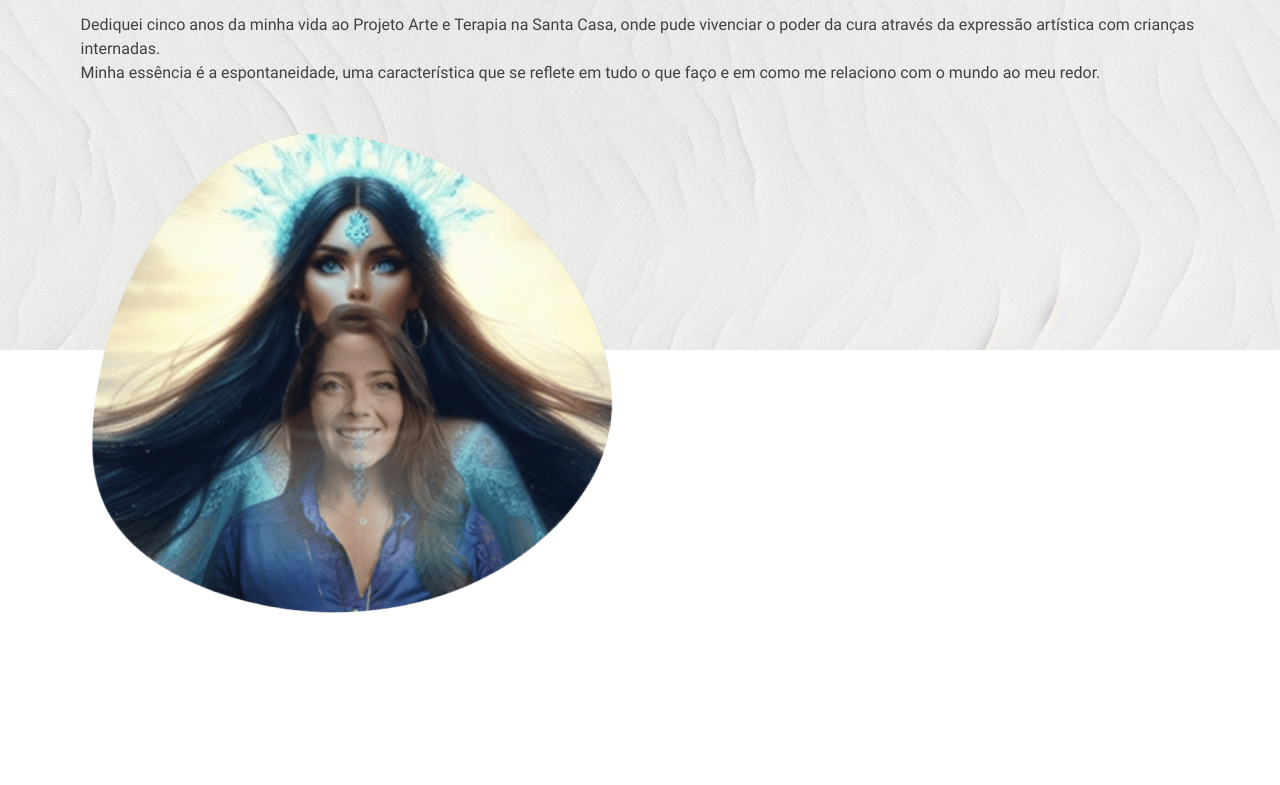
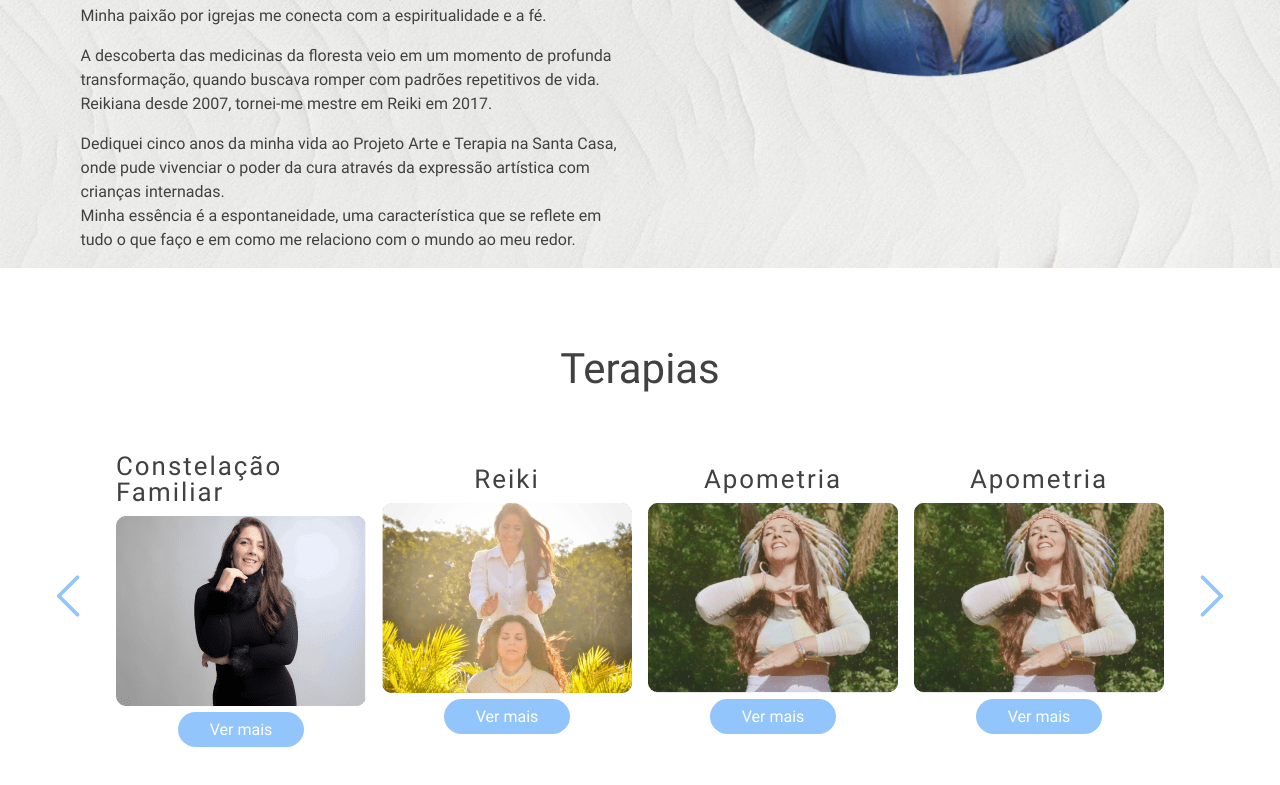
Before and after one commit to Thatystober/ativadoradaluz, a plain HTML site: page index.html in a window 1280 px wide. Shown: the part 1261-2046 px from the top of the page. Before the commit the page ends 1892 px from the top, so only its background shows below. Drawn offline with Linux system fonts and the light colour scheme; files that its build step writes are made by us from their sources.

Commit message:
feat: add new section

```diff
--- a/assets/css/style.css
+++ b/assets/css/style.css
@@ -3,11 +3,23 @@
   --white: #ffffff;
   --blue: #93C5FD;
 
-  --box-shadow: 0px 4px 10px 0px #f2f2f2;
+  --box-shadow: 0px 4px 10px 0px #dcdcdc;
 }
 
 p{
   line-height: 150%;
+}
+
+.button-default{
+  margin-top: 1rem;
+}
+
+.button-default a{
+  padding: .5rem 2rem;
+  text-decoration: none;
+  background: var(--blue);
+  border-radius: 20px;
+  color: var(--white);
 }
 
 .container {
@@ -71,6 +83,10 @@ picture {
   position: relative;
 }
 
+.title-xl{
+  font-size: 2.618rem;
+}
+
 section.banner{
   line-height: 0;
   height: 600px;
@@ -115,7 +131,7 @@ section.intro-therapies{
   display: flex;
   align-items: flex-end;
   position: absolute;
-  top: 30rem;
+  top: 24rem;
   z-index: 9;
   left: 0;
   right: 0;
@@ -159,7 +175,6 @@ section.intro-therapies .intro p{
 }
 
 section.about-me{
-  height: 900px;
   position: relative;
 }
 
@@ -172,35 +187,57 @@ section.about-me img.background-about{
   z-index: -1;
 }
 
-section.about-me .container > div{
+section.about-me .container{
   display: flex;
-  gap: 1rem;
+  gap: 4rem;
   align-items: center;
-  padding-top: 15%;
-}
-
-section.about-me .details{
-  display: flex;
-  flex-direction: column;
-  gap: 1.563rem;
 }
 
 section.about-me .details h1{
-  font-size: 2.618rem;
   color: var(--blue);
+  margin-bottom: 1.5rem;
 }
 
 section.about-me .details p{
   margin-bottom: 1rem;
 }
 
-section.about-me .container > div img{
+section.about-me .container img{
   width: 100%;
-  max-width: 550px;
+  max-width: 500px;
 }
 
+section.list-therapies h1.title-xl{
+  font-weight: bold;
+  text-align: center;
+}
 
+section.list-therapies{
+  margin: 5rem 0;
+}
 
+section.list-therapies .card h1{
+  letter-spacing: 2px;
+  font-size: 1.618rem;
+  font-weight: bold;
+  margin-bottom: 10px;
+}
+
+section.list-therapies .card{
+  max-width: 300px;
+  width: 100%;
+  display: flex;
+  flex-direction: column;
+  justify-content: center;
+  align-items: center;
+}
+
+section.list-therapies .cards{
+  display: flex;
+  justify-content: center;
+  margin-top: 4rem;
+  gap: 1rem;
+}
 
 @media screen and (min-width: 320px) {
   .container{
@@ -230,9 +267,28 @@ section.about-me .container > div img{
     margin: 0;
     border-color: transparent;
   }
+}
 
-  section.about-me .container > div{
-    flex-wrap: wrap ;
+@media screen and (max-width: 576px) {
+  section.intro-therapies .intro p,
+  section.about-me .container .details p{
+    font-size: .875rem;
+  }
+
+  section.intro-therapies .intro .title{
+    font-size: 1rem;
+  }
+
+  section.intro-therapies .container > div{
+    padding: 2rem;
+  }
+
+
+}
+
+@media screen and (max-width: 768px) {
+  section.about-me .container .details{
+    margin-top: 18rem;
   }
 }
 
@@ -275,6 +331,13 @@ section.about-me .container > div img{
     width: 0;
   }
 
+  section.intro-therapies{
+    top: 26rem;
+  }
+
+  section.about-me .container .details{
+    margin-top: 6rem;
+  }
 }
 
 @media screen and (min-width: 992px) {
@@ -285,5 +348,12 @@ section.about-me .container > div img{
   section.banner .title {
     padding-top: 20%;
   }
+}
 
+@media screen and (max-width: 1150px){
+  section.about-me .container{
+    flex-wrap: wrap ;
+    width: auto;
+    justify-content: center;
+  }
 }
--- a/index.html
+++ b/index.html
@@ -78,11 +78,9 @@
         <section class="about-me">
           <img src="./assets/images/background-about.jpg" class="background-about" role="presentation" alt="">
           <div class="container">
-            <div>
               <div class="details">
-                <h1>Fernanda</h1>
+                <h1 class="title-xl">Fernanda</h1>
 
-                <div class="text">
                   <p>
                     Sou uma alma em busca de luz, que aceitou a missão de espalhar mais brilho pelo planeta. <br>
                     Há nove anos, mergulhei no universo das terapias holísticas, fazendo mais de 30 cursos para aprimorar meus conhecimentos.
@@ -106,9 +104,45 @@
                     Dediquei cinco anos da minha vida ao Projeto Arte e Terapia na Santa Casa, onde pude vivenciar o poder da cura através da expressão artística com crianças internadas.<br>
                     Minha essência é a espontaneidade, uma característica que se reflete em tudo o que faço e em como me relaciono com o mundo ao meu redor.
                   </p>
+              </div>
+              <img src="./assets/images/fernanda.png" width="550" alt="">
+          </div>
+        </section>
+        <section class="list-therapies">
+          <div class="container">
+            <h1 class="title-xl">Terapias</h1>
+
+            <div class="cards">
+              <img src="./assets/images/icon-back.svg" alt="" class="arrow arrow-left hidden">
+              <div class="card">
+                <h1>Constelação Familiar</h1>
+                <img src="./assets/images/family-constellation.png" alt="Imagem Constelação Familiar">
+                <div class="button-default">
+                  <a href="">Ver mais</a>
                 </div>
               </div>
-              <img src="./assets/images/fernanda.png" width="550" alt="">
+              <div class="card">
+                <h1>Reiki</h1>
+                <img src="./assets/images/reiki.png" alt="Imagem Reiki">
+                <div class="button-default">
+                  <a href="">Ver mais</a>
+                </div>
+              </div>
+              <div class="card">
+                <h1>Apometria</h1>
+                <img src="./assets/images/apometry.png" alt="Imagem Apometria">
+                <div class="button-default">
+                  <a href="">Ver mais</a>
+                </div>
+              </div>
+              <div class="card">
+                <h1>Apometria</h1>
+                <img src="./assets/images/apometry.png" alt="Imagem Apometria">
+                <div class="button-default">
+                  <a href="">Ver mais</a>
+                </div>
+              </div>
+              <img src="./assets/images/icon-next.svg" alt="" class="arrow arrow-right">
             </div>
           </div>
         </section>
```
Also changed, not shown: assets/images/apometry.png (added), assets/images/family-constellation.png (added), assets/images/icon-back.svg (added), assets/images/icon-next.svg (added), assets/images/reiki.png (added).
